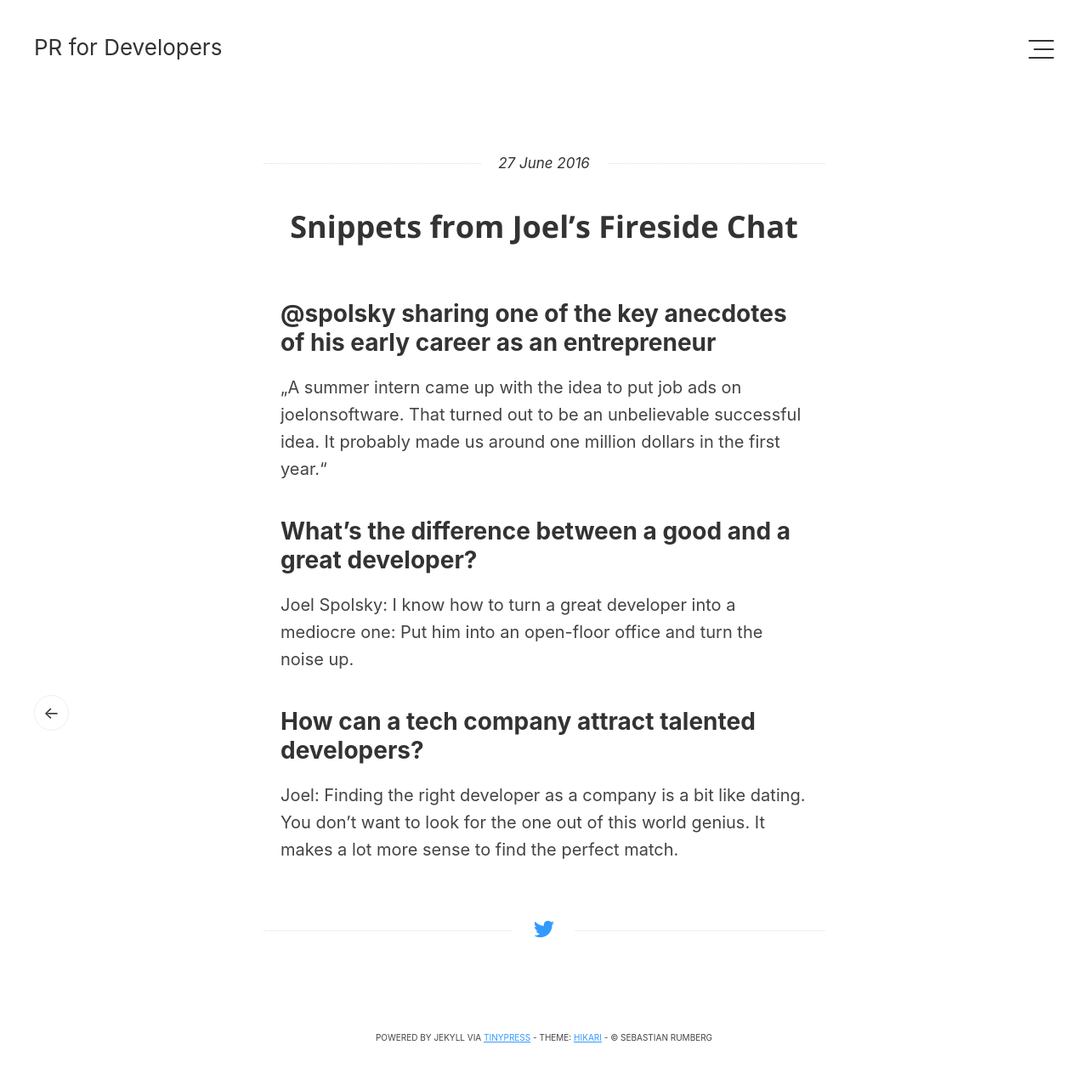
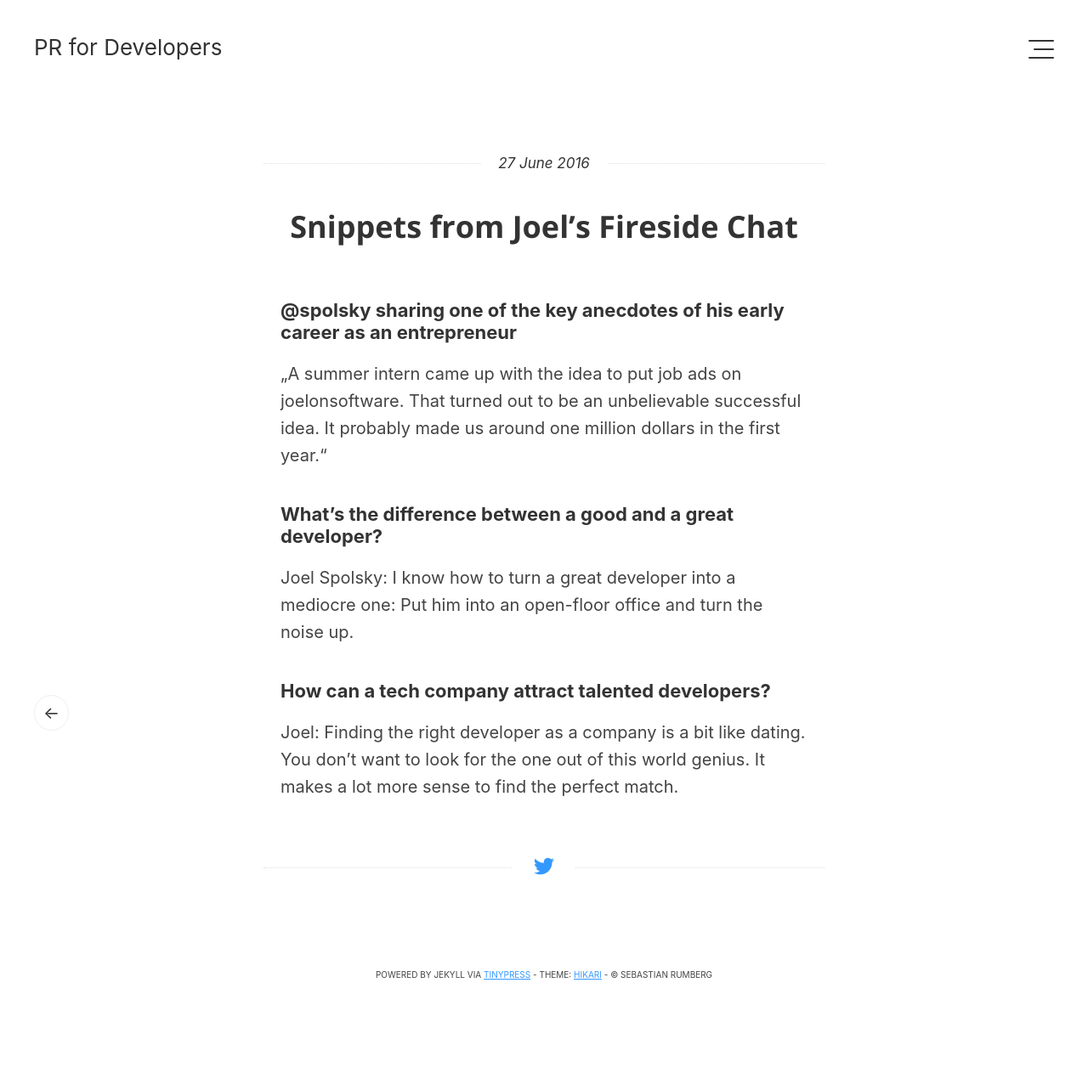
Before and after one commit to rumberg/rumberg.github.io, a Jekyll site: the page built from _posts/2016-06-27-stack-overflow-snippets-from-joel-s-fireside-chat.markdown, in a window 1280 px wide. Shown: the whole page at 85% size. Built offline with Jekyll 4.4.1, drawn with Linux system fonts in a browser that asks for light colours; after the commit the page ends 1196 px from its top, so only the background shows below that; grey boxes are pictures that could not be loaded.

```diff
--- a/_posts/2016-06-27-stack-overflow-snippets-from-joel-s-fireside-chat.markdown
+++ b/_posts/2016-06-27-stack-overflow-snippets-from-joel-s-fireside-chat.markdown
@@ -3,14 +3,14 @@ published: true
 title: Snippets from Joel’s Fireside Chat
 layout: post
 ---
-## @spolsky sharing one of the key anecdotes of his early career as an entrepreneur
+##### @spolsky sharing one of the key anecdotes of his early career as an entrepreneur
 
 „A summer intern came up with the idea to put job ads on joelonsoftware. That turned out to be an unbelievable successful idea. It probably made us around one million dollars in the first year.“
 
-## What’s the difference between a good and a great developer?
+##### What’s the difference between a good and a great developer?
 
 Joel Spolsky: I know how to turn a great developer into a mediocre one: Put him into an open-floor office and turn the noise up.
 
-## How can a tech company attract talented developers?
+##### How can a tech company attract talented developers?
 
 Joel: Finding the right developer as a company is a bit like dating. You don’t want to look for the one out of this world genius. It makes a lot more sense to find the perfect match.
```
